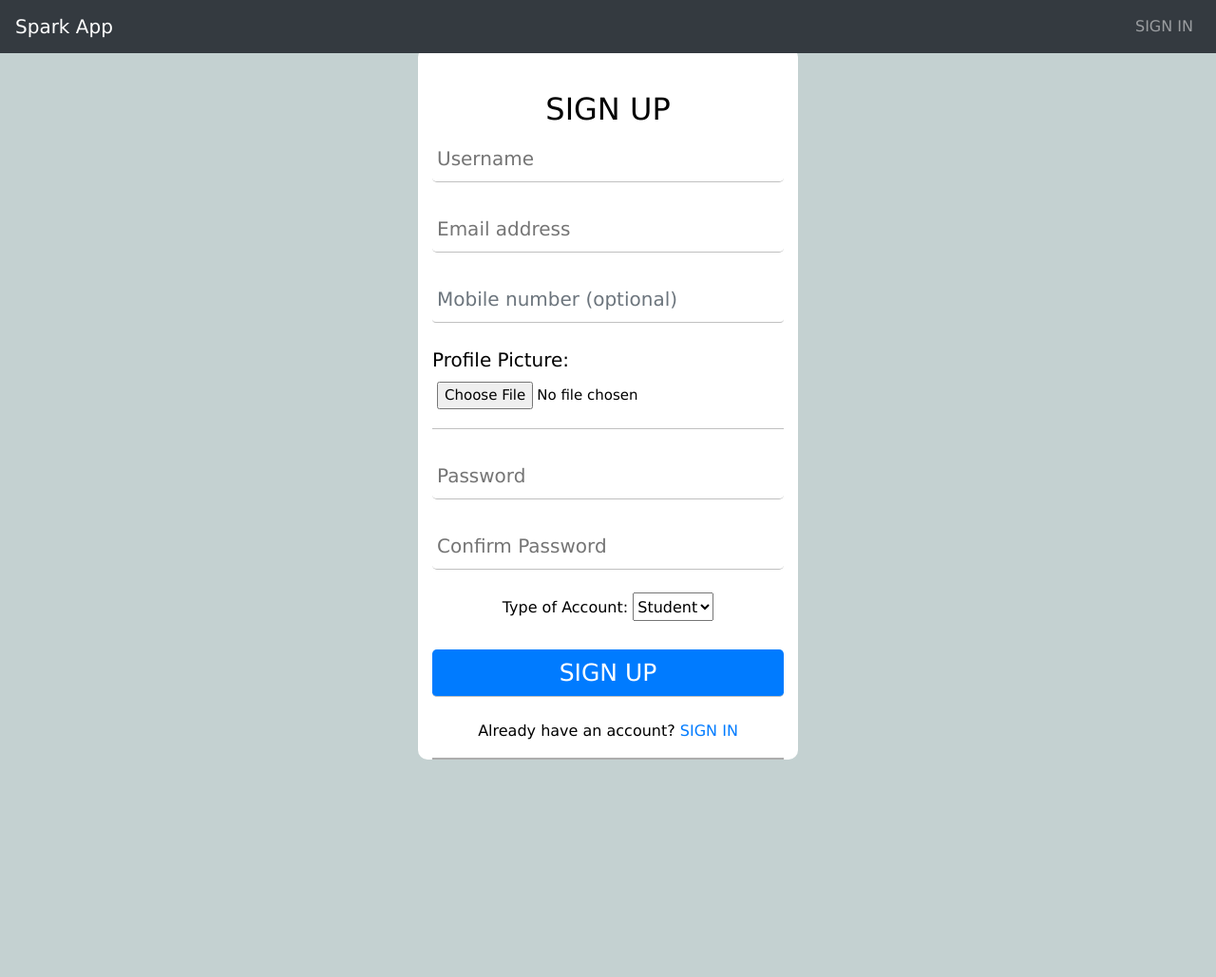
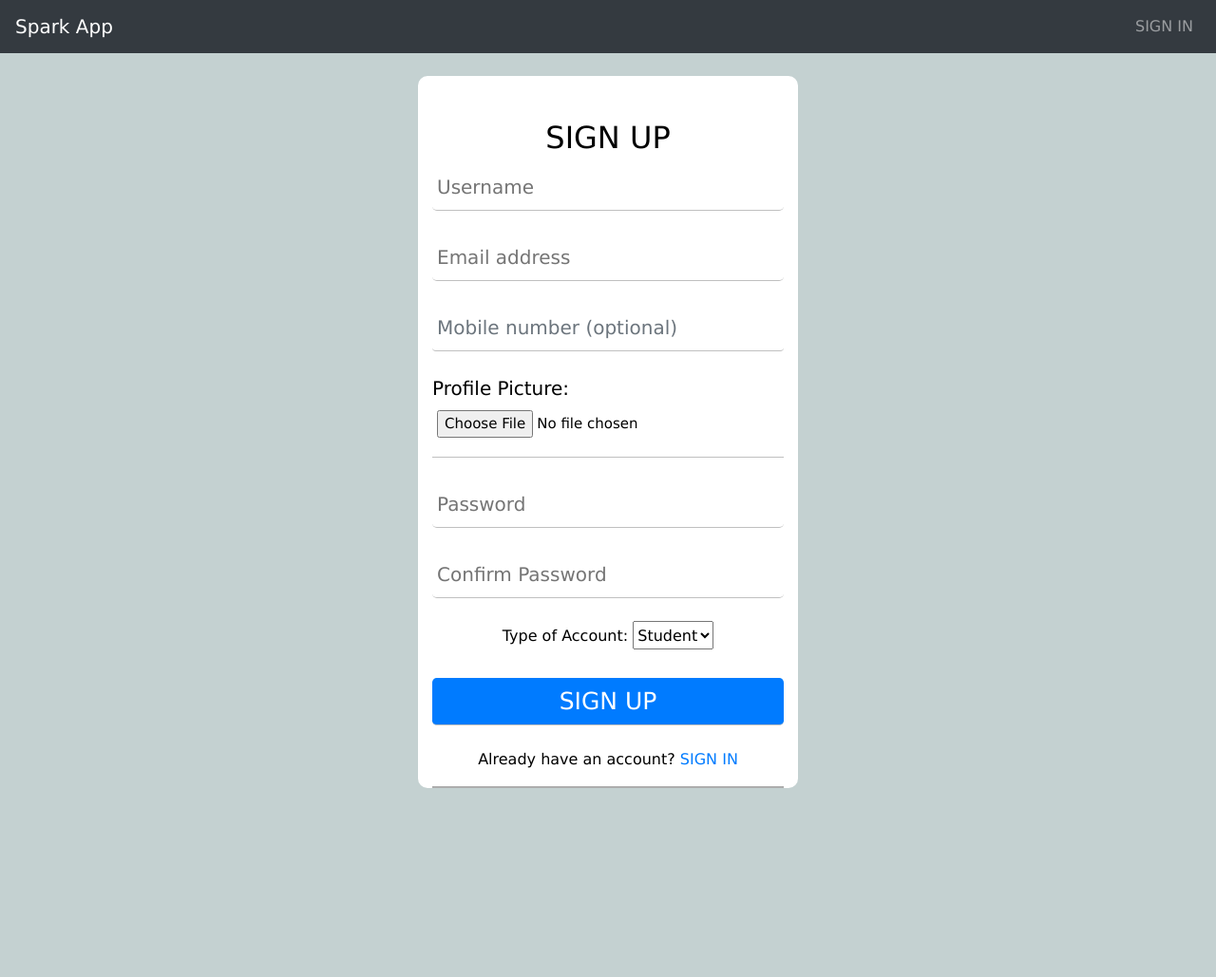
Before and after one commit to cyrilshaji38/Hacked-to-Hired-Spark, a Flask app: page /register in a window 1280 px wide. Shown: the top 1029 px of the page at 95% size. Run offline with Flask 2, Linux system fonts and the light colour scheme; some libraries are stand-ins or nearby versions.

Commit message:
fixed bugs

```diff
--- a/SparkApp/templates/dashboard/teacher/teacher.html
+++ b/SparkApp/templates/dashboard/teacher/teacher.html
@@ -106,7 +106,7 @@
         .profile-text{
 
             text-align: left;
-            padding-left: 0em;
+            padding-left: 1em;
             justify-content: left;
             color: #fff;
             }
--- a/SparkApp/templates/register/register.html
+++ b/SparkApp/templates/register/register.html
@@ -71,7 +71,7 @@
 
             position: relative;
             padding-top: 1em;
-            top:50px;
+            top:80px;
             bottom: 0;
             left: 0;
             right: 0;
```
